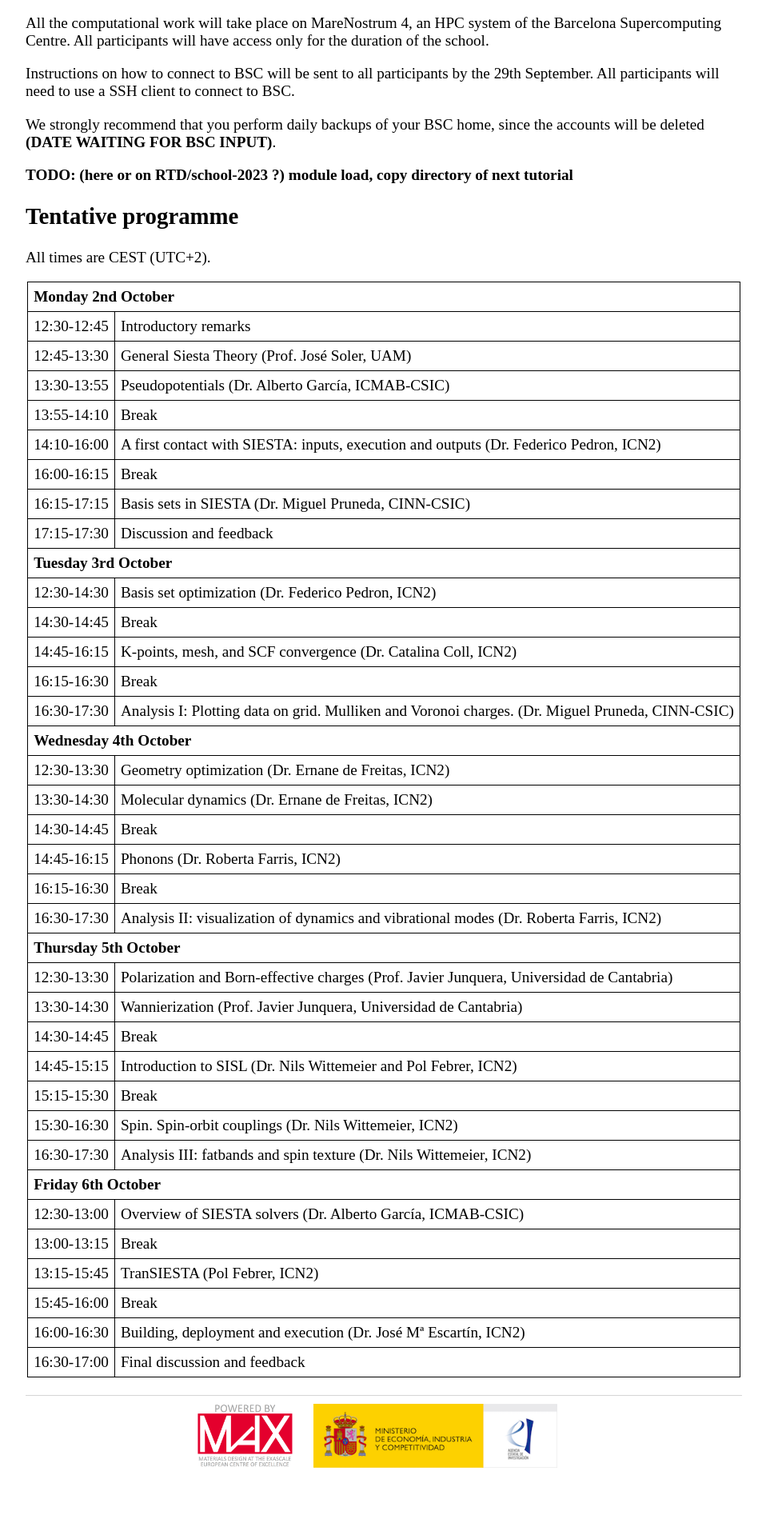
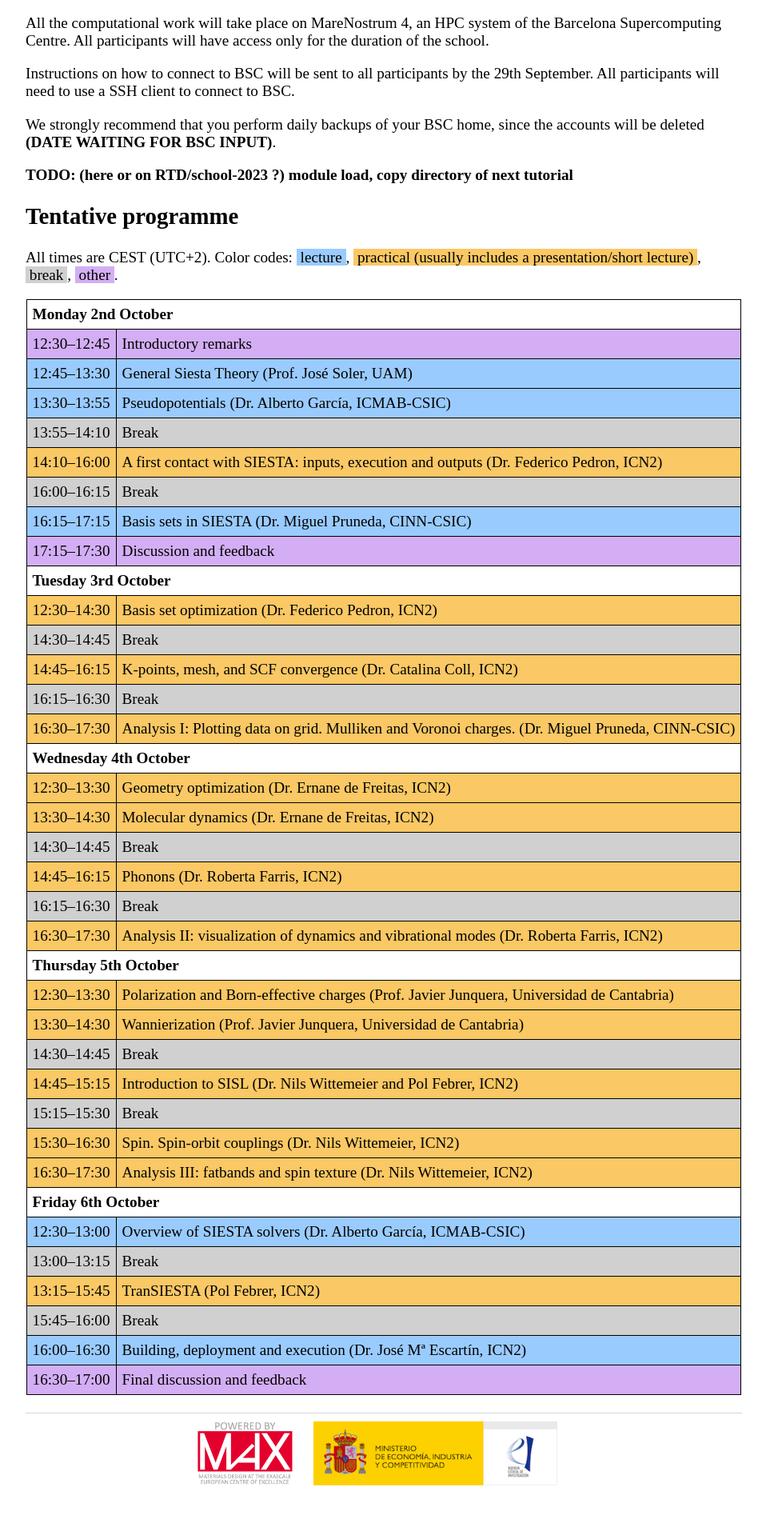
Before and after one commit to siesta-project/web-portal, a Jekyll site: the page built from events/SIESTA_School-2023/Sessions.html, in a window 1280 px wide. Shown: the part 1760-3679 px from the top of the page at 80% size, without its empty margins (160-1118 px from the left). Built offline with Jekyll 4.4.1, drawn with Linux system fonts in a browser that asks for light colours; before the commit the page ends 3657 px from its top, so only the background shows below that.

Commit message:
School 2023: add background colours to programme.

```diff
--- a/events/SIESTA_School-2023/Sessions.html
+++ b/events/SIESTA_School-2023/Sessions.html
@@ -18,6 +18,19 @@ title: "SIESTA School 2021: Sessions unfolded"
     padding:7px;
     text-align:left;
   }
+  .general {
+    background-color: #d3aef4;
+  }
+  .lecture {
+    background-color: #9acbff;
+  }
+  .practical {
+    background-color: #fac864;
+  }
+  .break {
+    background-color: #d0d0d0;
+  }
+<-    background-color: #ff8f8c; ->
   th.borderless {
     border-top:0px;
     border-left:0px;
@@ -136,54 +149,58 @@ We strongly recommend that you perform daily backups of your BSC home, since the
 <h2> Tentative programme</h2>
 
 <p>
-All times are CEST (UTC+2).
+All times are CEST (UTC+2). Color codes:
+<span class="lecture">&nbsp;lecture&nbsp;</span>,
+<span class="practical">&nbsp;practical (usually includes a presentation/short lecture)&nbsp;</span>,
+<span class="break">&nbsp;break&nbsp;</span>,
+<span class="general">&nbsp;other&nbsp;</span>.
 </p>
 
 <table>
 
 <tbody>
 <tr><th COLSPAN="2"> Monday 2nd October</th></tr>
-<tr><td>12:30-12:45</td><td> Introductory remarks</td></tr>
-<tr><td>12:45-13:30</td><td> General Siesta Theory (Prof. José Soler, UAM)</td></tr>
-<tr><td>13:30-13:55</td><td> Pseudopotentials (Dr. Alberto García, ICMAB-CSIC)</td></tr>
-<tr><td>13:55-14:10</td><td> Break</td></tr>
-<tr><td>14:10-16:00</td><td> A first contact with SIESTA: inputs, execution and outputs (Dr. Federico Pedron, ICN2)</td></tr>
-<tr><td>16:00-16:15</td><td> Break</td></tr>
-<tr><td>16:15-17:15</td><td> Basis sets in SIESTA (Dr. Miguel Pruneda, CINN-CSIC)</td></tr>
-<tr><td>17:15-17:30</td><td> Discussion and feedback</td></tr>
+<tr class="general"  ><td>12:30–12:45</td><td> Introductory remarks</td></tr>
+<tr class="lecture"  ><td>12:45–13:30</td><td> General Siesta Theory (Prof. José Soler, UAM)</td></tr>
+<tr class="lecture"  ><td>13:30–13:55</td><td> Pseudopotentials (Dr. Alberto García, ICMAB-CSIC)</td></tr>
+<tr class="break"    ><td>13:55–14:10</td><td> Break</td></tr>
+<tr class="practical"><td>14:10–16:00</td><td> A first contact with SIESTA: inputs, execution and outputs (Dr. Federico Pedron, ICN2)</td></tr>
+<tr class="break"    ><td>16:00–16:15</td><td> Break</td></tr>
+<tr class="lecture"  ><td>16:15–17:15</td><td> Basis sets in SIESTA (Dr. Miguel Pruneda, CINN-CSIC)</td></tr>
+<tr class="general"  ><td>17:15–17:30</td><td> Discussion and feedback</td></tr>
 
 
 <tr><th COLSPAN="2"> Tuesday 3rd October</th></tr>
-<tr><td>12:30-14:30</td><td> Basis set optimization (Dr. Federico Pedron, ICN2)</td></tr>
-<tr><td>14:30-14:45</td><td> Break</td></tr>
-<tr><td>14:45-16:15</td><td> K-points, mesh, and SCF convergence (Dr. Catalina Coll, ICN2)</td></tr>
-<tr><td>16:15-16:30</td><td> Break</td></tr>
-<tr><td>16:30-17:30</td><td> Analysis I: Plotting data on grid. Mulliken and Voronoi charges. (Dr. Miguel Pruneda, CINN-CSIC)</td></tr>
+<tr class="practical"><td>12:30–14:30</td><td> Basis set optimization (Dr. Federico Pedron, ICN2)</td></tr>
+<tr class="break"    ><td>14:30–14:45</td><td> Break</td></tr>
+<tr class="practical"><td>14:45–16:15</td><td> K-points, mesh, and SCF convergence (Dr. Catalina Coll, ICN2)</td></tr>
+<tr class="break"    ><td>16:15–16:30</td><td> Break</td></tr>
+<tr class="practical"><td>16:30–17:30</td><td> Analysis I: Plotting data on grid. Mulliken and Voronoi charges. (Dr. Miguel Pruneda, CINN-CSIC)</td></tr>
 
 <tr><th COLSPAN="2"> Wednesday 4th October</th></tr>
-<tr><td>12:30-13:30</td><td> Geometry optimization (Dr. Ernane de Freitas, ICN2)</td></tr>
-<tr><td>13:30-14:30</td><td> Molecular dynamics (Dr. Ernane de Freitas, ICN2)</td></tr>
-<tr><td>14:30-14:45</td><td> Break</td></tr>
-<tr><td>14:45-16:15</td><td> Phonons (Dr. Roberta Farris, ICN2)</td></tr>
-<tr><td>16:15-16:30</td><td> Break</td></tr>
-<tr><td>16:30-17:30</td><td> Analysis II: visualization of dynamics and vibrational modes (Dr. Roberta Farris, ICN2)</td></tr>
+<tr class="practical"><td>12:30–13:30</td><td> Geometry optimization (Dr. Ernane de Freitas, ICN2)</td></tr>
+<tr class="practical"><td>13:30–14:30</td><td> Molecular dynamics (Dr. Ernane de Freitas, ICN2)</td></tr>
+<tr class="break"    ><td>14:30–14:45</td><td> Break</td></tr>
+<tr class="practical"><td>14:45–16:15</td><td> Phonons (Dr. Roberta Farris, ICN2)</td></tr>
+<tr class="break"    ><td>16:15–16:30</td><td> Break</td></tr>
+<tr class="practical"><td>16:30–17:30</td><td> Analysis II: visualization of dynamics and vibrational modes (Dr. Roberta Farris, ICN2)</td></tr>
 
 <tr><th COLSPAN="2"> Thursday 5th October</th></tr>
-<tr><td>12:30-13:30</td><td>Polarization and Born-effective charges (Prof. Javier Junquera, Universidad de Cantabria)</td></tr>
-<tr><td>13:30-14:30</td><td>Wannierization (Prof. Javier Junquera, Universidad de Cantabria)</td></tr>
-<tr><td>14:30-14:45</td><td>Break</td></tr>
-<tr><td>14:45-15:15</td><td>Introduction to SISL (Dr. Nils Wittemeier and Pol Febrer, ICN2)</td></tr>
-<tr><td>15:15-15:30</td><td>Break</td></tr>
-<tr><td>15:30-16:30</td><td>Spin. Spin-orbit couplings (Dr. Nils Wittemeier, ICN2)</td></tr>
-<tr><td>16:30-17:30</td><td>Analysis III: fatbands and spin texture (Dr. Nils Wittemeier, ICN2)</td></tr>
+<tr class="practical"><td>12:30–13:30</td><td>Polarization and Born-effective charges (Prof. Javier Junquera, Universidad de Cantabria)</td></tr>
+<tr class="practical"><td>13:30–14:30</td><td>Wannierization (Prof. Javier Junquera, Universidad de Cantabria)</td></tr>
+<tr class="break"    ><td>14:30–14:45</td><td>Break</td></tr>
+<tr class="practical"><td>14:45–15:15</td><td>Introduction to SISL (Dr. Nils Wittemeier and Pol Febrer, ICN2)</td></tr>
+<tr class="break"    ><td>15:15–15:30</td><td>Break</td></tr>
+<tr class="practical"><td>15:30–16:30</td><td>Spin. Spin-orbit couplings (Dr. Nils Wittemeier, ICN2)</td></tr>
+<tr class="practical"><td>16:30–17:30</td><td>Analysis III: fatbands and spin texture (Dr. Nils Wittemeier, ICN2)</td></tr>
 
 <tr><th COLSPAN="2"> Friday 6th October</th></tr>
-<tr><td>12:30-13:00</td><td>Overview of SIESTA solvers (Dr. Alberto García, ICMAB-CSIC)</td></tr>
-<tr><td>13:00-13:15</td><td>Break</td></tr>
-<tr><td>13:15-15:45</td><td>TranSIESTA (Pol Febrer, ICN2)</td></tr>
-<tr><td>15:45-16:00</td><td>Break</td></tr>
-<tr><td>16:00-16:30</td><td>Building, deployment and execution (Dr. José Mª Escartín, ICN2)</td></tr>
-<tr><td>16:30-17:00</td><td>Final discussion and feedback</td></tr>
+<tr class="lecture"  ><td>12:30–13:00</td><td>Overview of SIESTA solvers (Dr. Alberto García, ICMAB-CSIC)</td></tr>
+<tr class="break"    ><td>13:00–13:15</td><td>Break</td></tr>
+<tr class="practical"><td>13:15–15:45</td><td>TranSIESTA (Pol Febrer, ICN2)</td></tr>
+<tr class="break"    ><td>15:45–16:00</td><td>Break</td></tr>
+<tr class="lecture"  ><td>16:00–16:30</td><td>Building, deployment and execution (Dr. José Mª Escartín, ICN2)</td></tr>
+<tr class="general"  ><td>16:30–17:00</td><td>Final discussion and feedback</td></tr>
 </tbody>
 </table>
 
```
